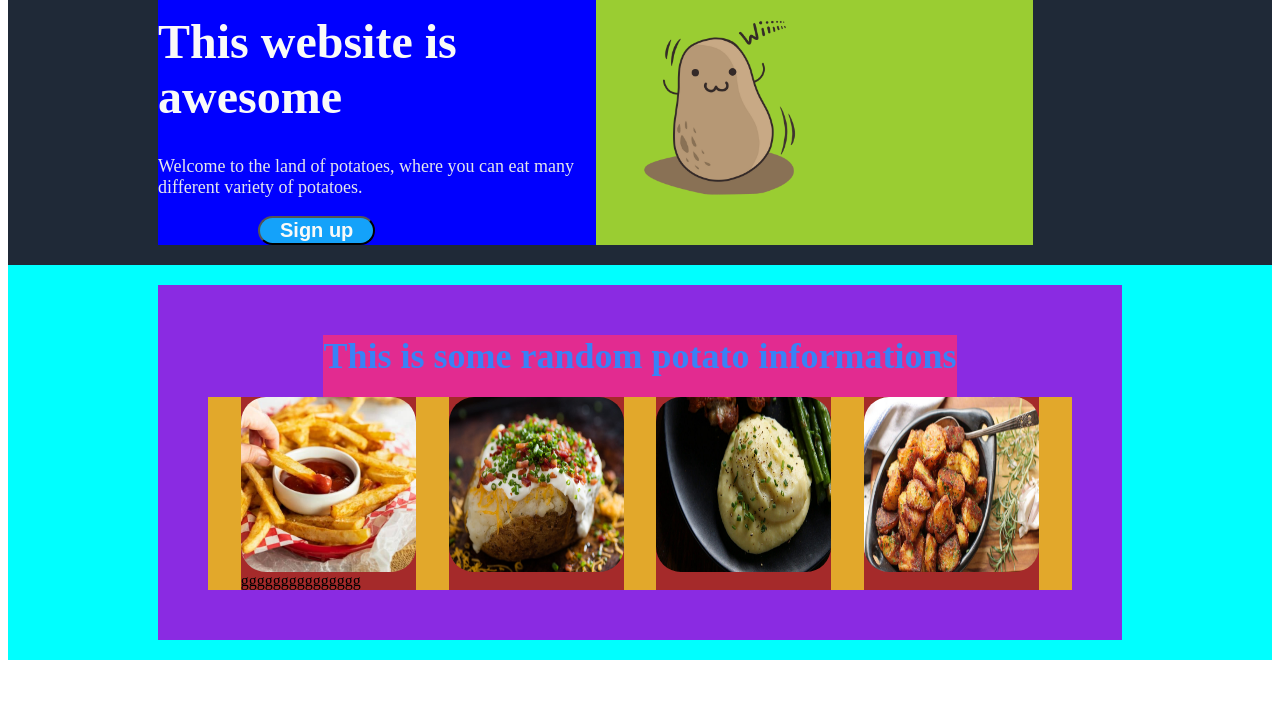
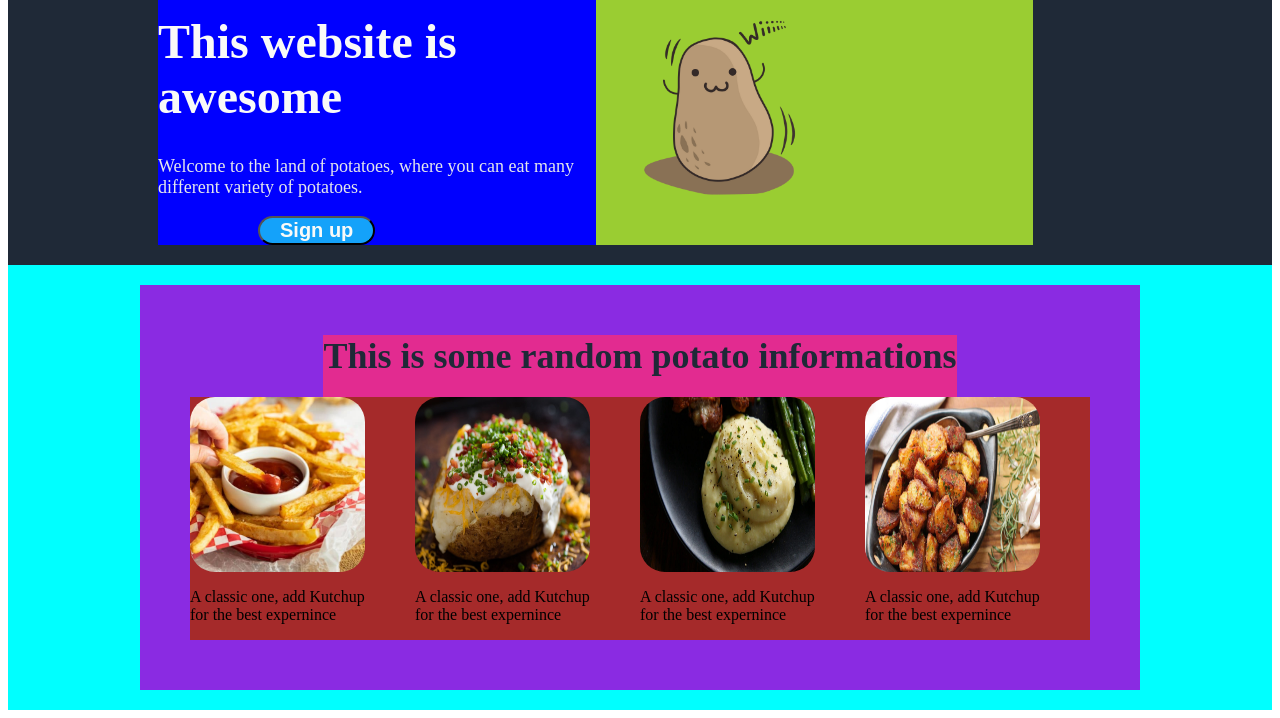
Before and after one commit to Talha-Bahabri/landing-page, a plain HTML site: page index.html in a window 1280 px wide. Shown: the part 125-843 px from the top of the page. Before the commit the page ends 800 px from the top, so only its background shows below. Drawn offline with Linux system fonts and the light colour scheme.

Commit message:
put some padding between the 4 pics to keep the writing tidy. finished part 2

```diff
--- a/index.html
+++ b/index.html
@@ -113,8 +113,8 @@
 
             display: flex;
             font-size: 36px;
-            font-weight: bold;
-            color: #3882F6;
+            font-weight: bolder;
+            color: #1F2937;
             align-self: center;
             padding-bottom: 20px;
             background-color: rgb(226, 43, 144);
@@ -137,6 +137,7 @@
             display: flex;
             flex-direction: column;
             background-color: brown;
+            padding-right: 50px;
 
         }
 
@@ -189,51 +190,29 @@
 
                 <div class="box2-in-conatiner2-items">
                     <img src="images/french-fries.jpg" class="images-in-container2">
-                    ggggggggggggggg
+                    <p>A classic one, add Kutchup for the best expernince</p>
                 </div>
 
                 <div class="box2-in-conatiner2-items">
-
                     <img src="images/baked-potates.jpg" class="images-in-container2">
+                    <p>A classic one, add Kutchup for the best expernince</p>
                 </div>
                 <div class="box2-in-conatiner2-items">
-
                     <img src="images/mashed-potato.jpg" class="images-in-container2">
+                    <p>A classic one, add Kutchup for the best expernince</p>
                 </div>
                 <div class="box2-in-conatiner2-items">
-
                     <img src="images/roasted-potatoes.jpg" class="images-in-container2">
+                    <p>A classic one, add Kutchup for the best expernince</p>
                 </div>
 
 
-                <!-- <p>
-            <img src="images/french-fries.jpg" class="images-in-container2">
-            <img src="images/baked-potates.jpg" class="images-in-container2">
-            <img src="images/mashed-potato.jpg" class="images-in-container2">
-            <img src="images/roasted-potatoes.jpg" class="images-in-container2">
-                </p> -->
+
             </div>
 
         </div>
 
     </div>
 
-
-    <!-- <div class="divide-boxes">
-
-            <div class="box1-in-conatiner2">
-            <h2>Some random information</h2>
-        </div>
-
-        <div class="box2-in-conatiner2">
-            <img src="images/french-fries.jpg" class="images-in-container2">
-            <img src="images/baked-potates.jpg" class="images-in-container2">
-            <img src="images/mashed-potato.jpg" class="images-in-container2">
-            <img src="images/roasted-potatoes.jpg" class="images-in-container2">
-
-        </div>
-        </div>  -->
-
-
 </body>
 </html>
```
